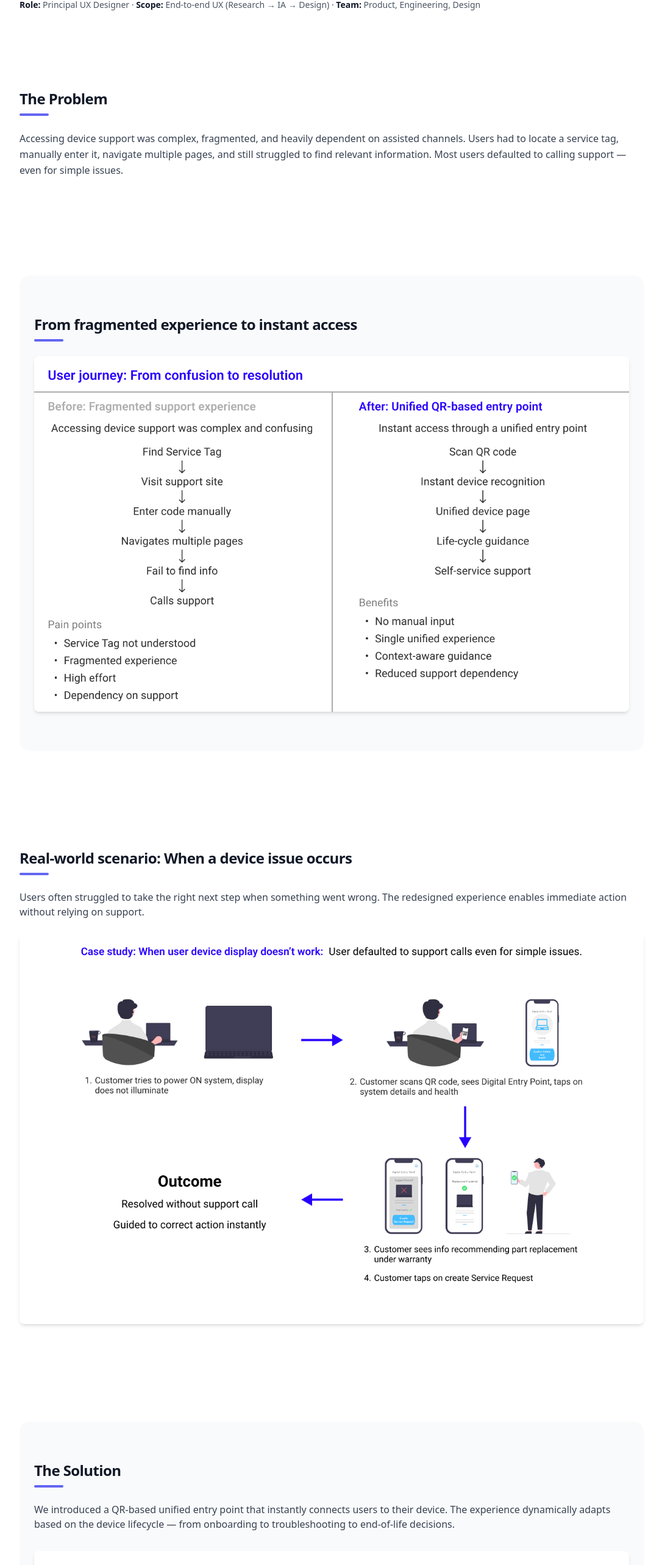
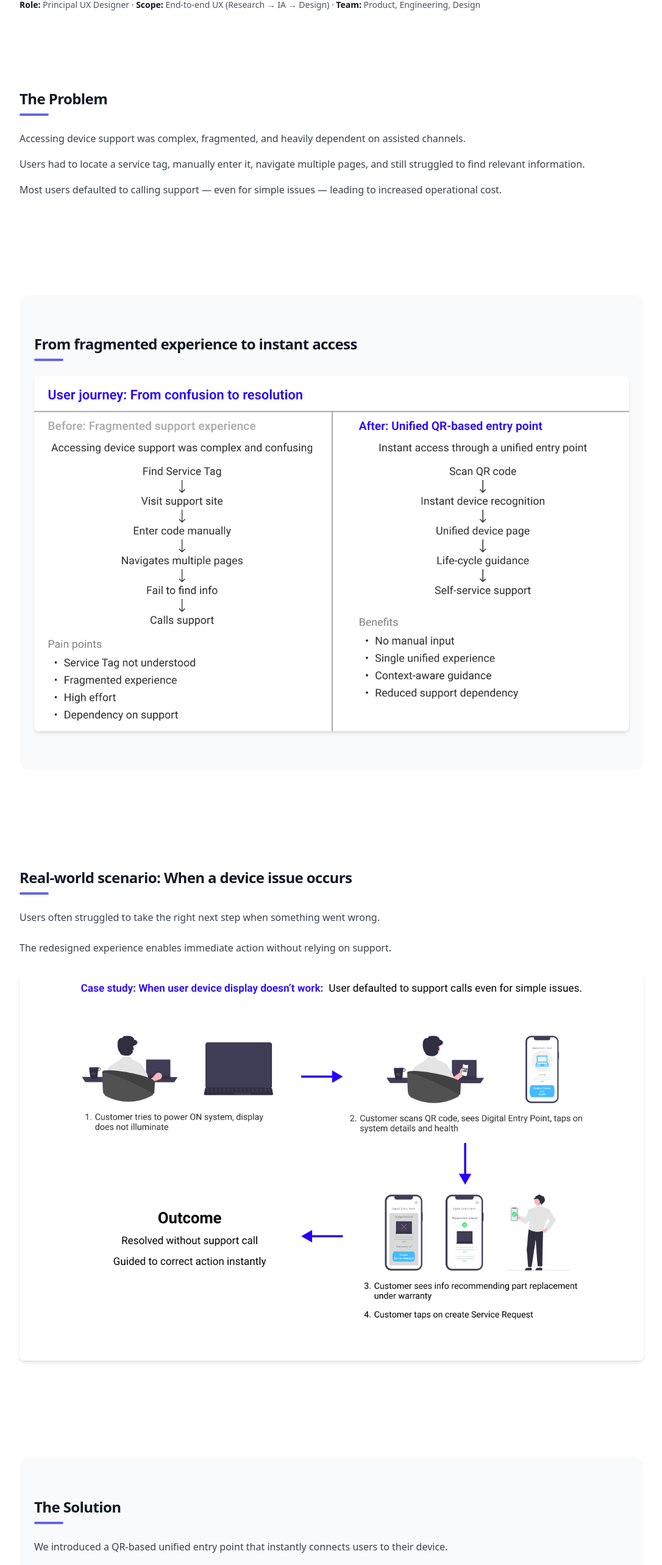
Before and after one commit to Simha1991/narasimha-portfolio, a React (Vite) app: page /narasimha-portfolio/dep-detail in a window 1280 px wide. Shown: the part 229-2795 px from the top of the page at 61% size, without its empty margins (96-1182 px from the left). Built offline with nearby package versions, Linux system fonts and the light colour scheme; the HTML template or start-up script is replaced by a standard one.

Commit message:
Update DepDetail.jsx

```diff
--- a/src/pages/DepDetail.jsx
+++ b/src/pages/DepDetail.jsx
@@ -55,7 +55,6 @@ export default function DepDetail() {
           <span className="font-semibold text-gray-900"> Team:</span> Product, Engineering, Design
         </p>
 
-        {/* ALL SECTIONS */}
         <div className="space-y-24">
 
           {/* Problem */}
@@ -65,10 +64,17 @@ export default function DepDetail() {
               <div className="w-12 h-1 bg-indigo-500 mt-2 rounded"></div>
             </div>
 
+            <p className="text-gray-700 leading-relaxed mb-4">
+              Accessing device support was complex, fragmented, and heavily dependent on assisted channels.
+            </p>
+
+            <p className="text-gray-700 leading-relaxed mb-4">
+              Users had to locate a service tag, manually enter it, navigate multiple pages, and still struggled
+              to find relevant information.
+            </p>
+
             <p className="text-gray-700 leading-relaxed">
-              Accessing device support was complex, fragmented, and heavily dependent on assisted channels.
-              Users had to locate a service tag, manually enter it, navigate multiple pages, and still struggled
-              to find relevant information. Most users defaulted to calling support — even for simple issues.
+              Most users defaulted to calling support — even for simple issues — leading to increased operational cost.
             </p>
           </section>
 
@@ -97,8 +103,11 @@ export default function DepDetail() {
               <div className="w-12 h-1 bg-indigo-500 mt-2 rounded"></div>
             </div>
 
-            <p className="text-gray-700 mb-6">
+            <p className="text-gray-700 mb-6 leading-relaxed">
               Users often struggled to take the right next step when something went wrong.
+            </p>
+
+            <p className="text-gray-700 mb-6 leading-relaxed">
               The redesigned experience enables immediate action without relying on support.
             </p>
 
@@ -116,8 +125,11 @@ export default function DepDetail() {
               <div className="w-12 h-1 bg-indigo-500 mt-2 rounded"></div>
             </div>
 
-            <p className="text-gray-700 mb-8">
+            <p className="text-gray-700 mb-4 leading-relaxed">
               We introduced a QR-based unified entry point that instantly connects users to their device.
+            </p>
+
+            <p className="text-gray-700 mb-8 leading-relaxed">
               The experience dynamically adapts based on the device lifecycle — from onboarding to troubleshooting
               to end-of-life decisions.
             </p>
```
Lines whose indentation alone changed are shown as unchanged.
